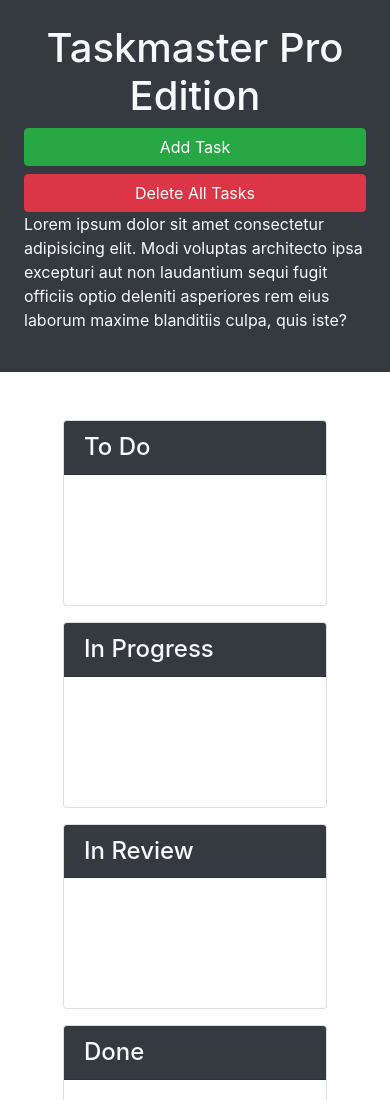
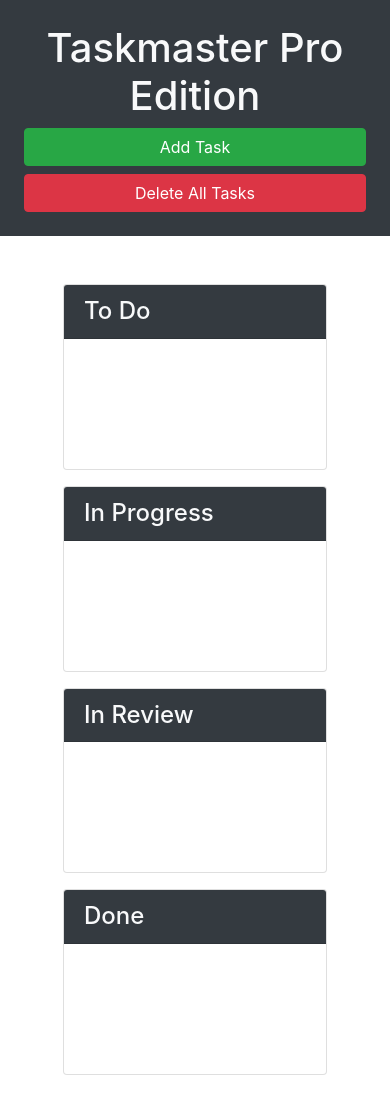
Before and after one commit to Marcus0224/taskmaster-pro, a plain HTML site: page index.html in a window 390 px wide. Shown: the top 1100 px of the page. Drawn offline with nearby package versions, Linux system fonts and the light colour scheme.

Commit message:
update bootstrap with style and button

```diff
--- a/index.html
+++ b/index.html
@@ -13,12 +13,12 @@
 <body>
 
   <div class="row min-vh-100 no-gutters">
-    <header class="col-12 col-lg-3 bg-dark text-light d-flex flex-column p-4 p-lg-3">
+    <header class="col-12 col-lg-3 bg-dark text-light sticky-top d-flex flex-column p-4 p-lg-3">
       <h1 class="text-center">Taskmaster Pro Edition</h1>
       <button id="create-task" class="btn btn-block btn-success" data-toggle="modal" data-target="#task-form-modal">Add
         Task</button>
       <button id="remove-tasks" class="btn btn-block btn-danger">Delete All Tasks</button>
-      <p class="mt-auto">Lorem ipsum dolor sit amet consectetur adipisicing elit. Modi voluptas architecto ipsa
+      <p class="mt-auto d-none d-lg-block">Lorem ipsum dolor sit amet consectetur adipisicing elit. Modi voluptas architecto ipsa
         excepturi aut non
         laudantium sequi fugit officiis optio deleniti asperiores rem eius laborum maxime blanditiis culpa, quis iste?
       </p>
```
